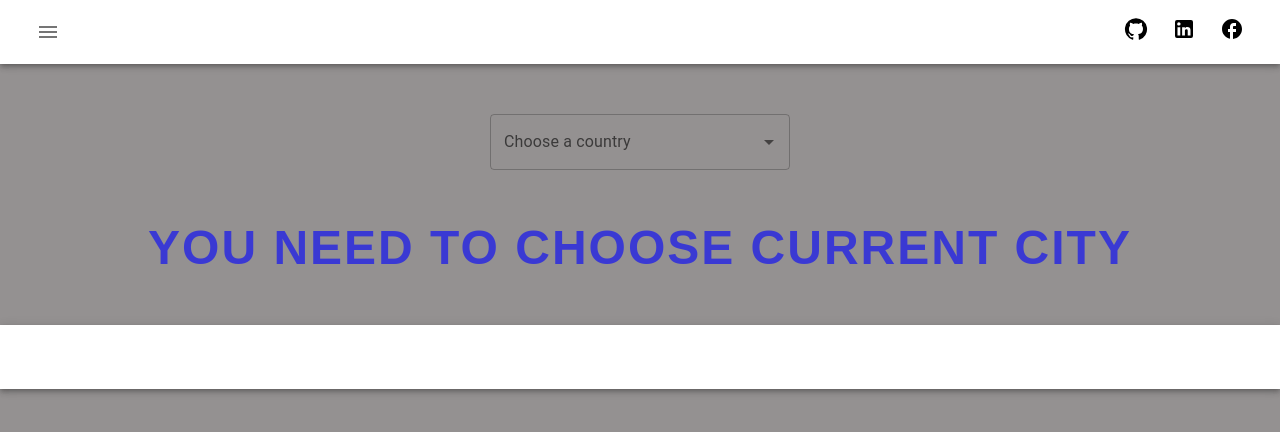
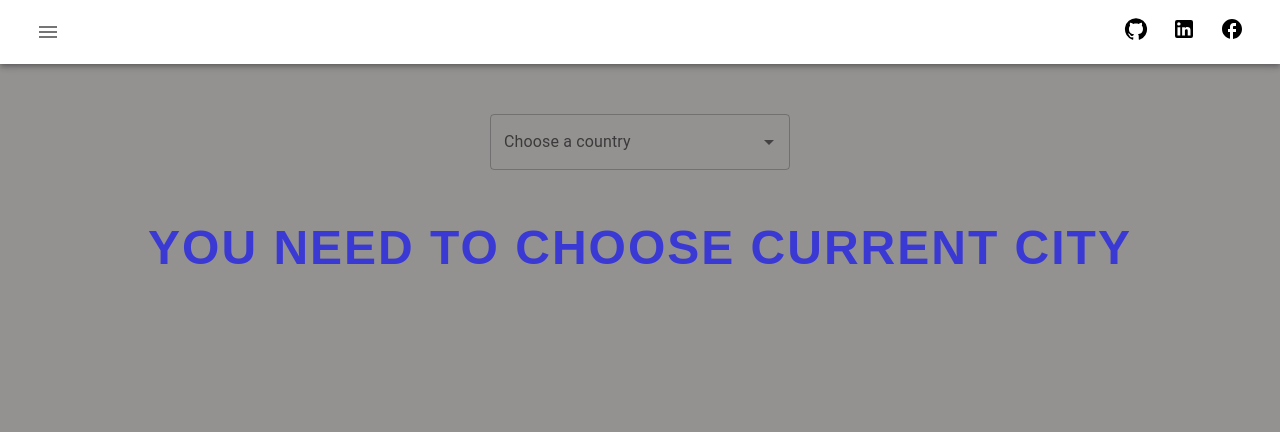
Before and after one commit to Vladimirkasperovich/weatherForecast, a React (Create React App) app: page / in a window 1280 px wide. Shown: the top 432 px of the page. Built offline with nearby package versions, Linux system fonts and the light colour scheme.

Commit message:
Deleted not working imports

```diff
--- a/package.json
+++ b/package.json
@@ -2,6 +2,7 @@
   "name": "weather",
   "version": "0.1.0",
   "private": true,
+  "homepage": "https://Vladimirkasperovich.github.io/weatherForecast",
   "dependencies": {
     "@emotion/react": "^11.11.4",
     "@emotion/styled": "^11.11.5",
@@ -18,6 +19,7 @@
     "@types/react-dom": "^18.2.25",
     "axios": "^1.6.8",
     "date-fns": "^3.6.0",
+    "gh-pages": "^6.1.1",
     "react": "^18.2.0",
     "react-dom": "^18.2.0",
     "react-redux": "^9.1.1",
@@ -32,7 +34,9 @@
     "start": "react-scripts start",
     "build": "react-scripts build",
     "test": "react-scripts test",
-    "eject": "react-scripts eject"
+    "eject": "react-scripts eject",
+    "predeploy": "npm run build",
+    "deploy": "gh-pages -d build"
   },
   "eslintConfig": {
     "extends": [
--- a/src/App.tsx
+++ b/src/App.tsx
@@ -7,13 +7,6 @@ import {useAppSelector} from "hooks/useAppSelector";
 import {useAppDispatch} from "hooks/useAppDispatch";
 import {WeatherDisplay} from "components/WeatherDisplay";
 import {SideBar} from "components/SideBar";
-import {AppBar, IconButton, Toolbar, Typography} from "@mui/material";
-import MenuIcon from "@mui/icons-material/Menu";
-import {IconButtonWIthLink} from "components/IconButtonWIthLink";
-import GitHubIcon from "@mui/icons-material/GitHub";
-import LinkedInIcon from "@mui/icons-material/LinkedIn";
-import FacebookOutlinedIcon from "@mui/icons-material/FacebookOutlined";
-import {Footer} from "components/Footer";
 
 
 function App() {
@@ -71,7 +64,7 @@ function App() {
                     <SideBar isOpen={isOpen} changeSideBarStatus={toggleSideBar}/>
                 </section>
             </main>
-            <Footer/>
+            {/*<Footer/>*/}
             <BackDropLoader/>
         </div>
     );
--- a/src/components/WeatherDisplay.tsx
+++ b/src/components/WeatherDisplay.tsx
@@ -29,6 +29,7 @@ export const WeatherDisplay = ({
                                    sunset
                                }: WeatherDisplayPropsType) => {
 
+
     return (
         <div className="second-section__items">
             <div className="city-name-temperature">
```
Also changed, not shown: 1 other file (tests, documents, lock files or other folders).
